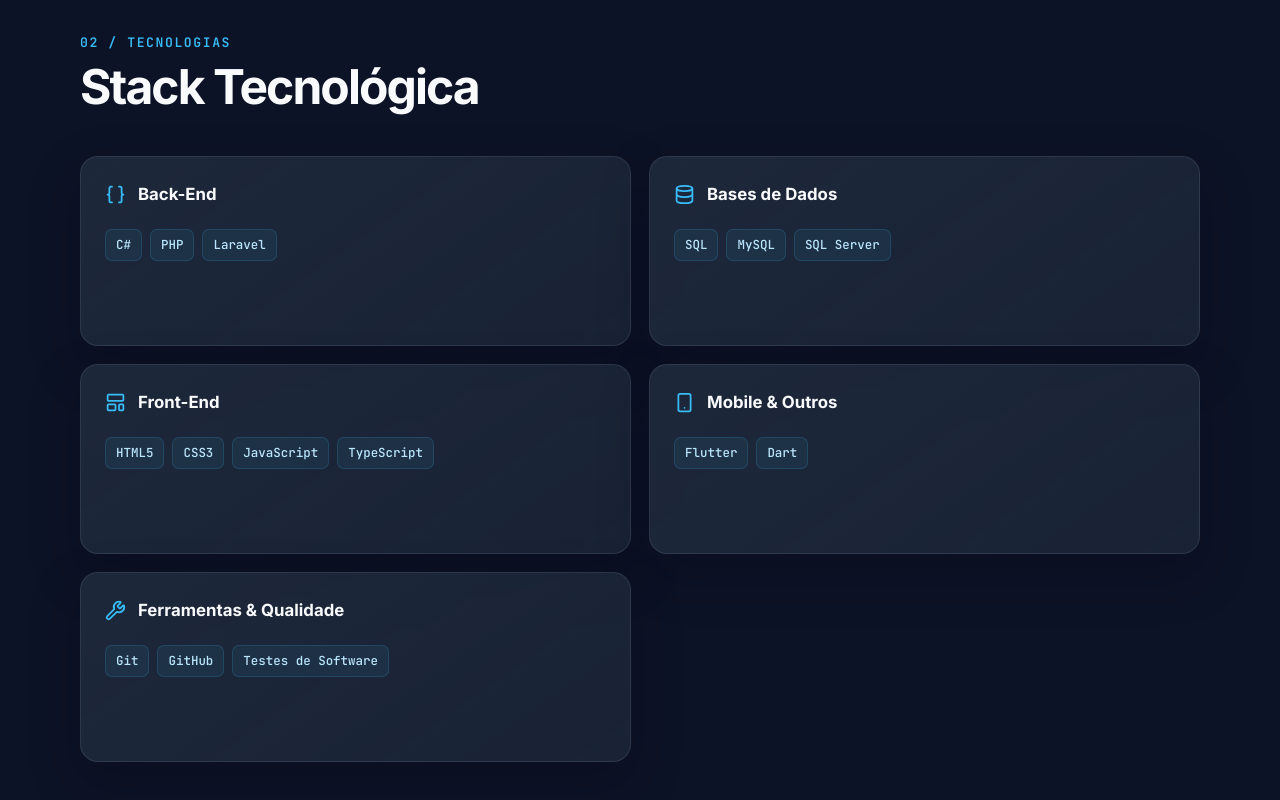
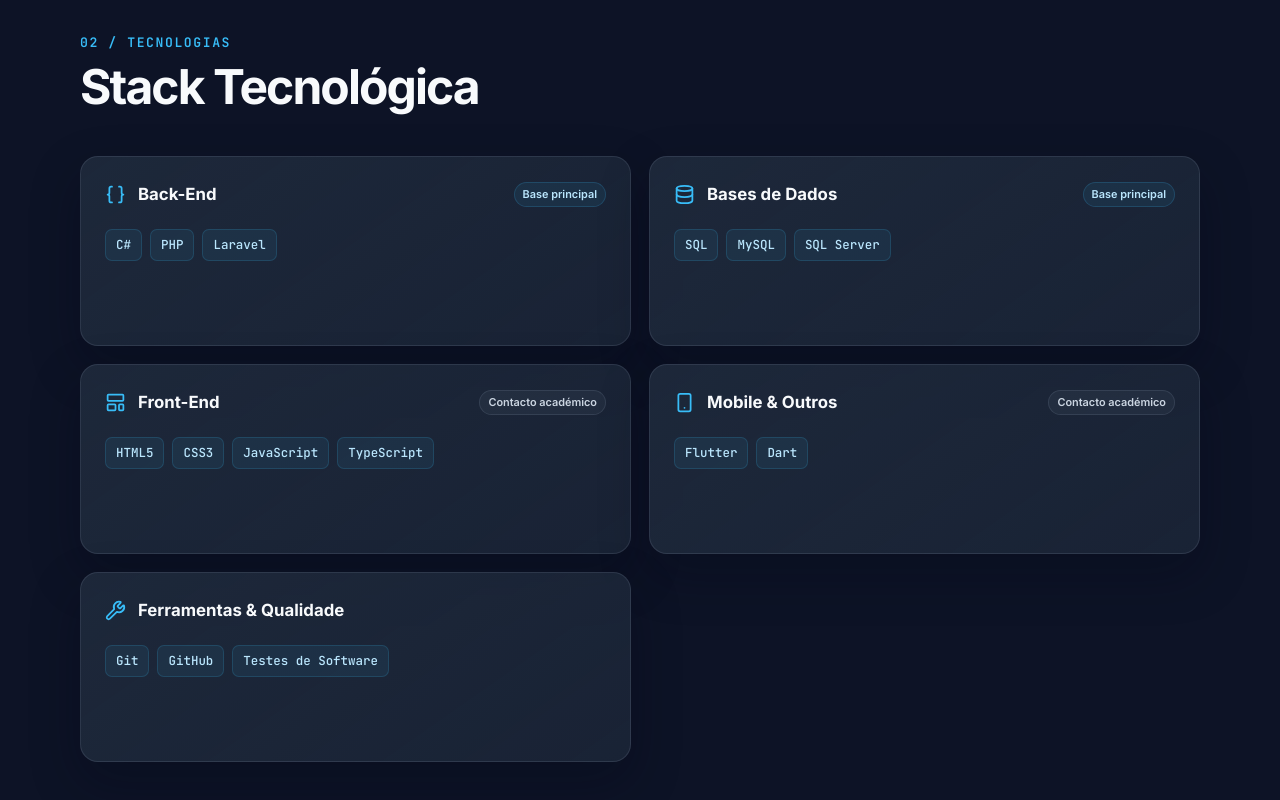
Before and after one commit to daniellssilva0501-cmd/daniellssilva0501-cmd.github.io, a plain HTML site: page index.html in a window 1280 px wide. Shown: the part 1446-2246 px from the top of the page. Drawn offline with nearby package versions, Linux system fonts and the light colour scheme.

Commit message:
versão inicial do portifólio pessoal

```diff
--- a/index.html
+++ b/index.html
@@ -69,7 +69,7 @@
         <div class="profile-frame">
           <img
             class="profile-photo"
-            src="assets/perfil.jpeg"
+            src="assets/perfil.jpg"
             alt="Fotografia de perfil de Daniel Silva"
             onerror="this.hidden = true; this.nextElementSibling.hidden = false;"
           >
@@ -132,6 +132,7 @@
             <div class="stack-card-header">
               <i data-lucide="braces"></i>
               <h3>Back-End</h3>
+              <span class="stack-level">Base principal</span>
             </div>
             <div class="tags">
               <span>C#</span><span>PHP</span><span>Laravel</span>
@@ -142,6 +143,7 @@
             <div class="stack-card-header">
               <i data-lucide="database"></i>
               <h3>Bases de Dados</h3>
+              <span class="stack-level">Base principal</span>
             </div>
             <div class="tags">
               <span>SQL</span><span>MySQL</span><span>SQL Server</span>
@@ -152,6 +154,7 @@
             <div class="stack-card-header">
               <i data-lucide="layout-template"></i>
               <h3>Front-End</h3>
+              <span class="stack-level stack-level-academic">Contacto académico</span>
             </div>
             <div class="tags">
               <span>HTML5</span><span>CSS3</span><span>JavaScript</span><span>TypeScript</span>
@@ -162,6 +165,7 @@
             <div class="stack-card-header">
               <i data-lucide="smartphone"></i>
               <h3>Mobile &amp; Outros</h3>
+              <span class="stack-level stack-level-academic">Contacto académico</span>
             </div>
             <div class="tags">
               <span>Flutter</span><span>Dart</span>
--- a/style.css
+++ b/style.css
@@ -435,9 +435,29 @@ a {
 
 .stack-card-header {
   display: flex;
+  flex-wrap: wrap;
   align-items: center;
   gap: 12px;
   margin-bottom: 20px;
+}
+
+.stack-level {
+  margin-left: auto;
+  padding: 4px 8px;
+  color: #bae6fd;
+  background: rgba(56, 189, 248, 0.08);
+  border: 1px solid rgba(56, 189, 248, 0.18);
+  border-radius: 999px;
+  font-size: 0.68rem;
+  font-weight: 600;
+  line-height: 1.4;
+  white-space: nowrap;
+}
+
+.stack-level-academic {
+  color: #cbd5e1;
+  background: rgba(148, 163, 184, 0.07);
+  border-color: var(--border);
 }
 
 .stack-card-header svg {
```
Also changed, not shown: assets/perfil.jpg (renamed from assets/perfil.jpeg).
